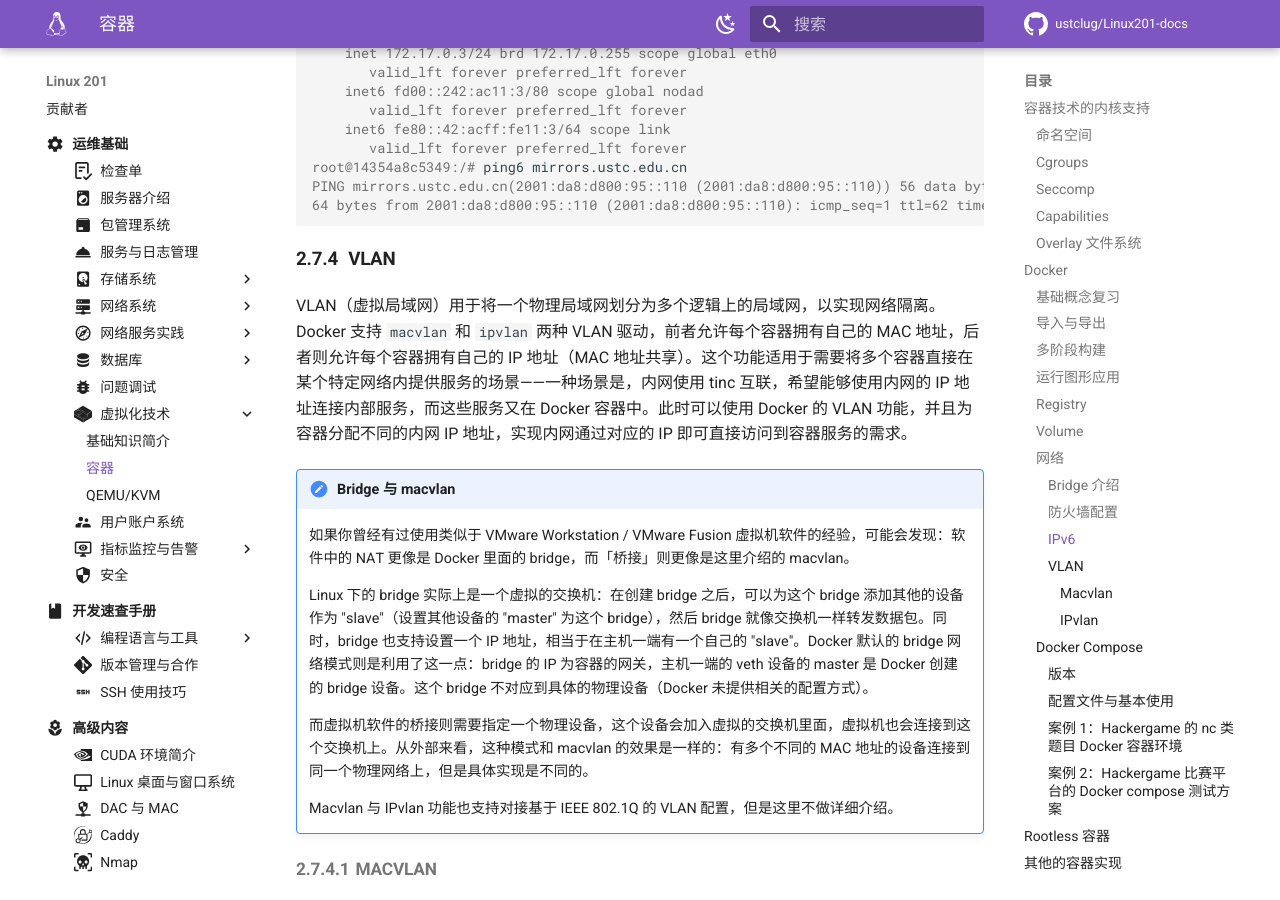
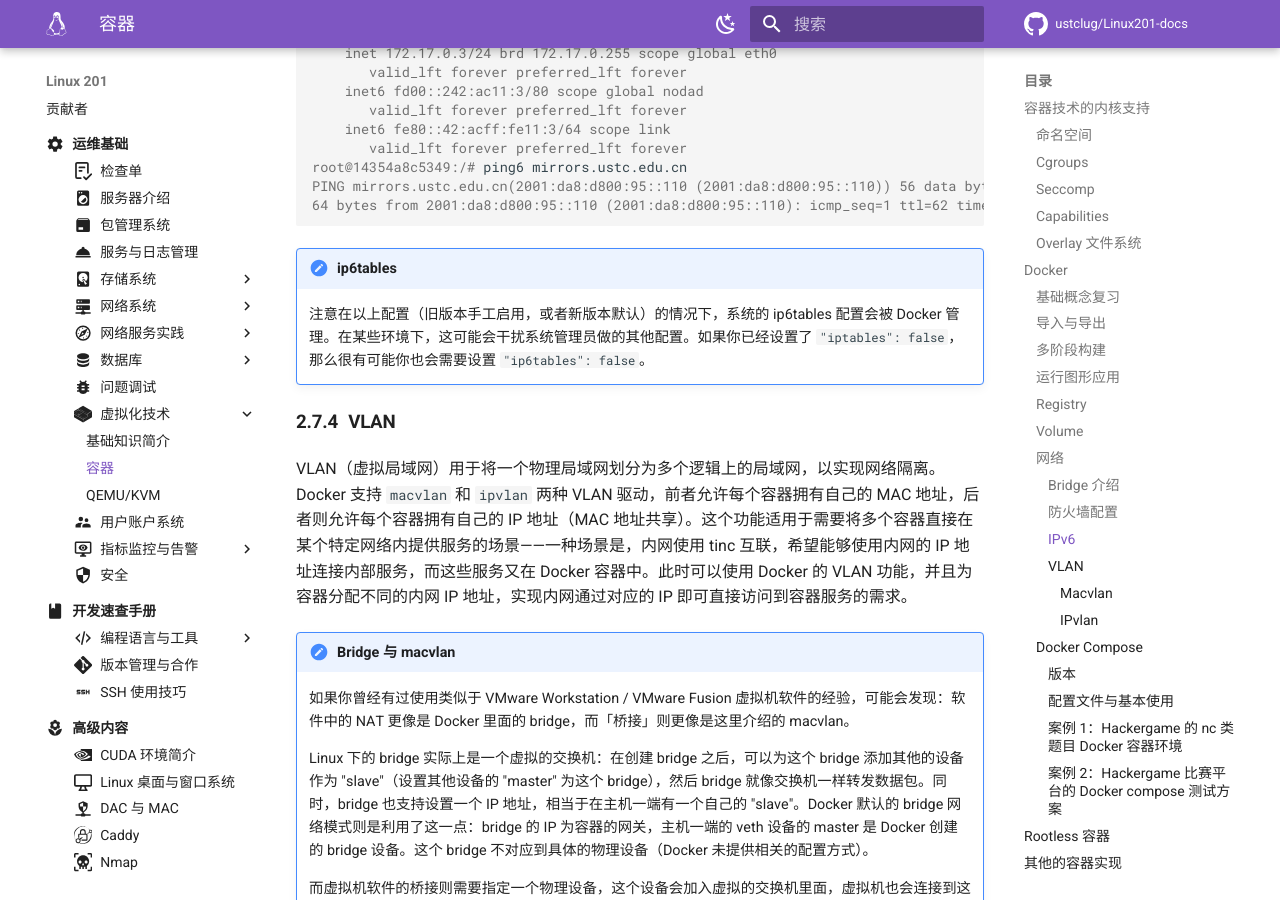
Before and after one commit to ustclug/Linux201-docs, an MkDocs documentation site: the page built from docs/ops/virtualization/container.md, in a window 1280 px wide and 900 px high, scrolled down 22355 px. Built offline with MkDocs 1.6.1 and Material for MkDocs 9.7.7, drawn with Linux system fonts in a browser that asks for light colours; comment, search, counter and statistics services are not loaded.

Commit message:
ops/virtualization: Fix Docker release note dead link; add ip6tables note

````diff
--- a/docs/ops/virtualization/container.md
+++ b/docs/ops/virtualization/container.md
@@ -990,7 +990,7 @@
 - 要么每个容器一个公网 IPv6 地址（否则容器无法连接外部的 IPv6 网络）。要这么做的前提是得知道自己能控制的 IPv6 段，并且容器打开的所有端口都会暴露在公网上。
 - 使用[第三方的方案](https://github.com/robbertkl/docker-ipv6nat)帮忙做 IPv6 NAT，同时给容器分配 IPv6 的 ULA（Unique Local Address）地址段（目前可以分配 fd00::/8 内的地址段）。
 
-不过好消息是，目前 Docker 添加了对 IPv6 NAT 的实验性支持，尽管默认的 bridge 网络的 IPv6 支持（基于 ip6tables）[在 27.0 版本后才默认打开](https://docs.docker.com/engine/release-notes/27.0/#ipv6)。如果正在使用 27.0 之前的版本，参考[对应的文档](https://docs.docker.com/config/daemon/ipv6/)[^ipv6-docaddr]，一个配置 daemon.json 的例子如下：
+不过好消息是，目前 Docker 添加了对 IPv6 NAT 的实验性支持，尽管默认的 bridge 网络的 IPv6 支持（基于 ip6tables）[在 27.0 版本后才默认打开](https://docs.docker.com/engine/release-notes/27/#ipv6)。如果正在使用 27.0 之前的版本，参考[对应的文档](https://docs.docker.com/config/daemon/ipv6/)[^ipv6-docaddr]，一个配置 daemon.json 的例子如下：
 
 ```json
 {
@@ -1023,6 +1023,10 @@
 PING mirrors.ustc.edu.cn(2001:da8:d800:95::110 (2001:da8:d800:95::110)) 56 data bytes
 64 bytes from 2001:da8:d800:95::110 (2001:da8:d800:95::110): icmp_seq=1 ttl=62 time=2.42 ms
 ```
+
+!!! note "ip6tables"
+
+    注意在以上配置（旧版本手工启用，或者新版本默认）的情况下，系统的 ip6tables 配置会被 Docker 管理。在某些环境下，这可能会干扰系统管理员做的其他配置。如果你已经设置了 `"iptables": false`，那么很有可能你也会需要设置 `"ip6tables": false`。
 
 #### VLAN
 
````
